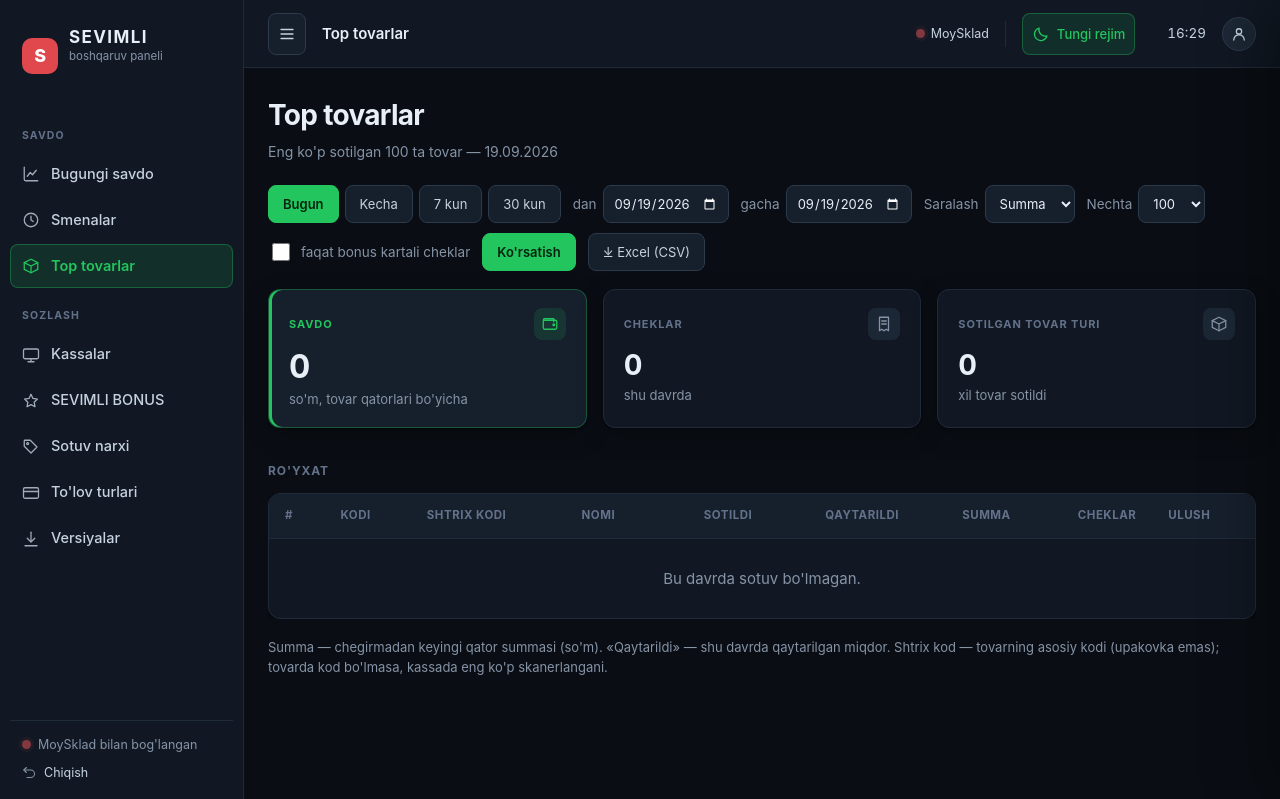
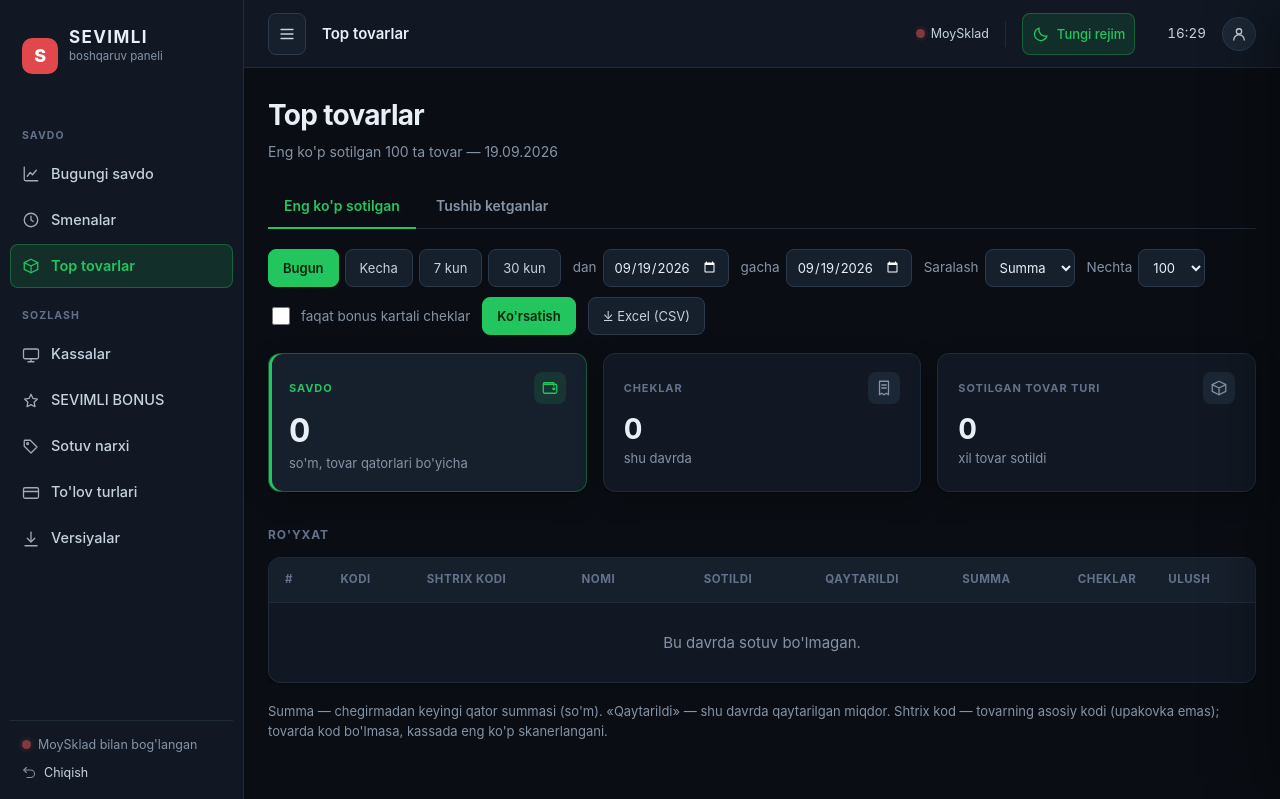
Before and after one commit to 130395mq-dev/sevimli-kassa, a Django app: page /tovarlar/ in a window 1280 px wide. Shown: the top 799 px of the page. Run offline with Django 5.2, Linux system fonts and the light colour scheme; the visitor is signed in with stand-in values (Sample User, id 1); data that the repository does not hold is empty; some libraries are stand-ins or nearby versions.

Commit message:
Tovarlar sahifasi: Tushib ketganlar yorlig'i

```diff
--- a/dashboard/templates/dashboard/tovarlar.html
+++ b/dashboard/templates/dashboard/tovarlar.html
@@ -10,6 +10,11 @@
   <div class="sub">
     Eng ko'p sotilgan {{ d.size }} ta tovar — {{ d.label }}{% if d.bonus_only %} · faqat bonus kartali cheklar{% endif %}
   </div>
+
+  <nav class="tabs" aria-label="Tovarlar">
+    <a class="on" href="{% url 'dashboard:top-products' %}">Eng ko'p sotilgan</a>
+    <a href="{% url 'dashboard:falling-products' %}">Tushib ketganlar</a>
+  </nav>
 
   <form method="get" class="davr">
     <div class="presets">
```
